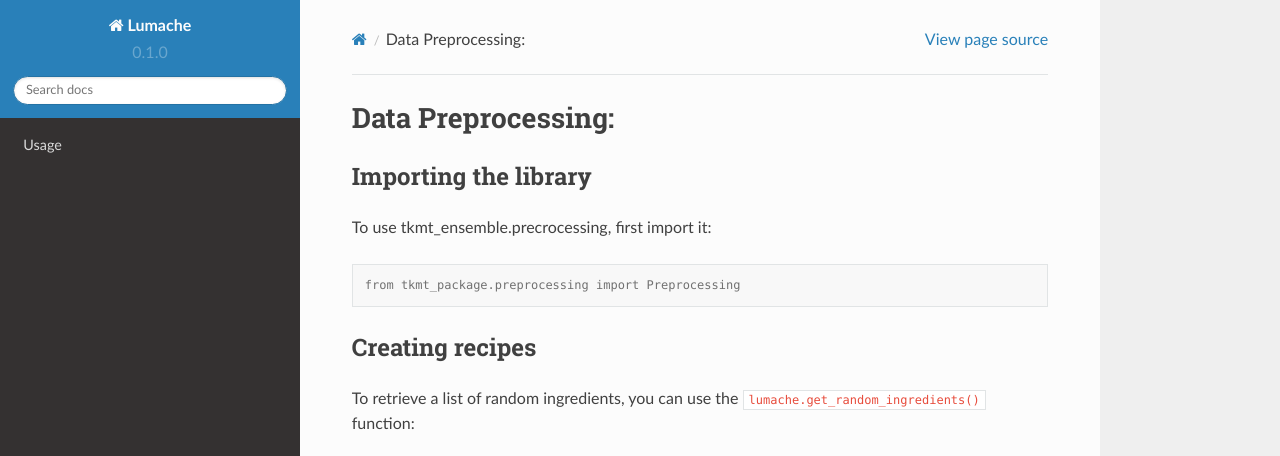
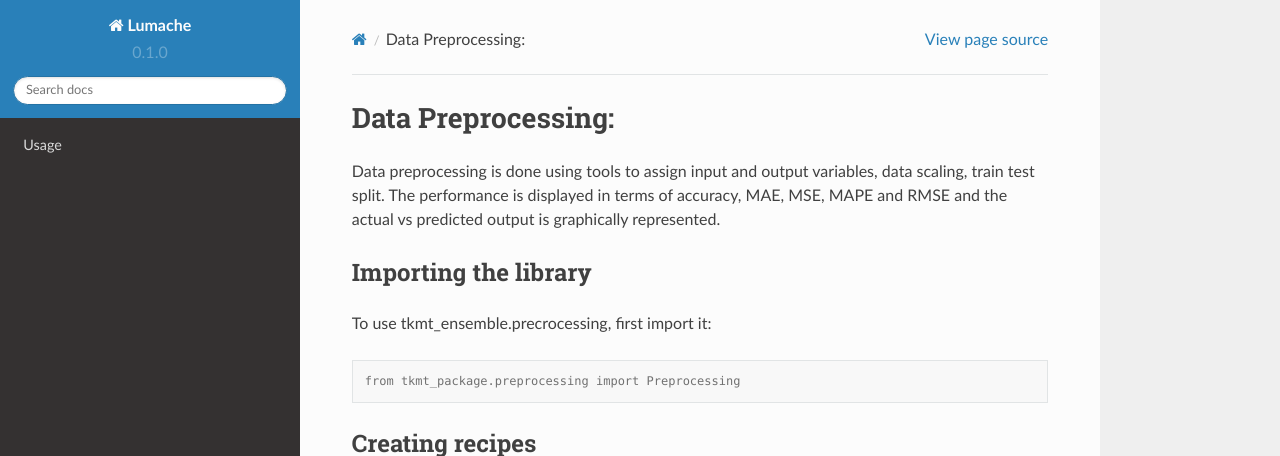
Before and after one commit to tkmtpackage/tkmt_ensemble, a Sphinx documentation site: the page built from docs/source/Preprocessing.rst, in a window 1280 px wide and 1149 px high, cut to the strip 0-456 px from the top of the window. Built offline with Sphinx 7.4.7 and the Read the Docs theme 2.0.0, drawn with Linux system fonts in a browser that asks for light colours; pages that are not in the unit, such as notebooks, are missing from menus.

Commit message:
Update Preprocessing.rst

```diff
--- a/docs/source/Preprocessing.rst
+++ b/docs/source/Preprocessing.rst
@@ -1,5 +1,7 @@
 Data Preprocessing:
 ===================
+Data preprocessing is done using tools to assign input and output variables, data scaling, train test split. The performance is displayed in terms of accuracy, MAE, MSE, MAPE and RMSE and the actual vs predicted output is graphically represented.
+
 .. _importing:
 
 Importing the library
```
